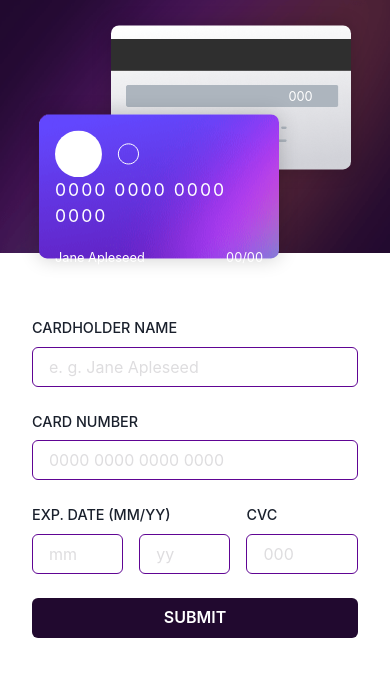
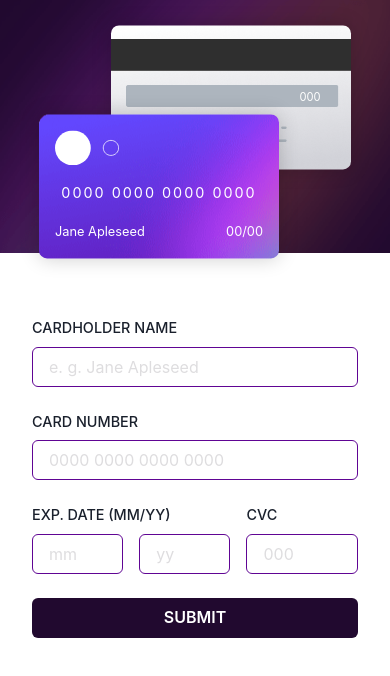
Before and after one commit to ShahlaAliyeva/card-details-react, a React (Vite) app: page / in a window 390 px wide. Shown: the top 676 px of the page. Built offline with nearby package versions, Linux system fonts and the light colour scheme.

Commit message:
completed page responsive design was added

```diff
--- a/src/components/CardBack.tsx
+++ b/src/components/CardBack.tsx
@@ -24,10 +24,15 @@ function CardBack() {
       alignSelf={"flex-end"}
       color={"#fff"}
       position={{ base: "absolute", sm: "static" }}
-      top={{base:'10%', sm:'0'}}
-      right={{base:'10%', sm:'0'}}
+      top={{ base: "10%", sm: "0" }}
+      right={{ base: "10%", sm: "0" }}
+      fontSize={{ base: ".9rem", md: "1rem" }}
     >
-      <Text textAlign={"right"} marginRight={"2.4rem"} fontSize={"0.8rem"}>
+      <Text
+        textAlign={"right"}
+        marginRight={{base: '1.9rem',md:"2.4rem"}}
+        fontSize={{ base: ".7rem", md: "0.8rem" }}
+      >
         {secNum && Number(secNum) < 10
           ? `00${secNum}`
           : Number(secNum) >= 10 && Number(secNum) <= 99
--- a/src/components/CardFront.tsx
+++ b/src/components/CardFront.tsx
@@ -20,7 +20,7 @@ function CardFront() {
   return (
     <Box
       w={{ base: "15rem", sm: "21rem", lg: "22rem" }}
-      h={{ base: "9rem", sm:'11rem', lg: "12.3rem" }}
+      h={{ base: "9rem", sm: "11rem", lg: "12.3rem" }}
       borderRadius={"0.5rem"}
       boxShadow={"0px 0px 20px 0px rgba(0, 0, 0, 0.2)"}
       backgroundImage={bgImg}
@@ -30,22 +30,26 @@ function CardFront() {
       color={"#fff"}
       padding={"1rem"}
       position={{ base: "absolute", lg: "static" }}
-      top={{base:'45%' ,sm: "55%" }}
-      left={{base:'10%', sm:'0'}}
+      top={{ base: "45%", sm: "55%" }}
+      left={{ base: "10%", sm: "0" }}
       zIndex={10}
     >
       <Box>
-        <Image src={cardLogo} alt="card-logo" />
+        <Image
+          w={{ base: "4rem", md: "6rem" }}
+          src={cardLogo}
+          alt="card-logo"
+        />
       </Box>
 
       <Box display={"flex"} flexDirection={"column"} gap={"1.2rem"}>
         <Text
           display={"flex"}
           gap={"0.8rem"}
-          fontSize={"1.1rem"}
           justifyContent={"center"}
           alignItems={"center"}
           letterSpacing={"2px"}
+          fontSize={{ base: ".9rem", md: "1rem", lg:'1.1rem'}}
         >
           {cardNumber ? cardNumber : "0000 0000 0000 0000"}
         </Text>
--- a/src/components/Completed.tsx
+++ b/src/components/Completed.tsx
@@ -5,13 +5,14 @@ import { Box, Button, Image, Text } from "@chakra-ui/react";
 function Completed({ onSetSubmit }: { onSetSubmit: Function }) {
   return (
     <Box
-      width={"40%"}
+      width={{base: '90%', lg: "40%"}}
       display={"flex"}
       flexDirection={"column"}
       justifyContent={"center"}
       alignItems={"center"}
       padding={"3rem"}
       gap={"1.4rem"}
+      margin={{base: '2rem auto',lg:'0'}}
     >
       <Image src={image} alt="complete_img" />
       <Text
--- a/src/components/Main.tsx
+++ b/src/components/Main.tsx
@@ -9,7 +9,7 @@ function Main({ children }: { children: ReactNode }) {
       flexDirection={"column"}
       justifyContent={"center"}
       alignItems={"center"}
-      padding={"2rem"}
+      padding={{base: "2rem", md:'4rem'}}
       margin={{base:'2rem auto', lg:0}}
     >
       {children}
```
Also changed, not shown: 1 other file (tests, documents, lock files or other folders).
